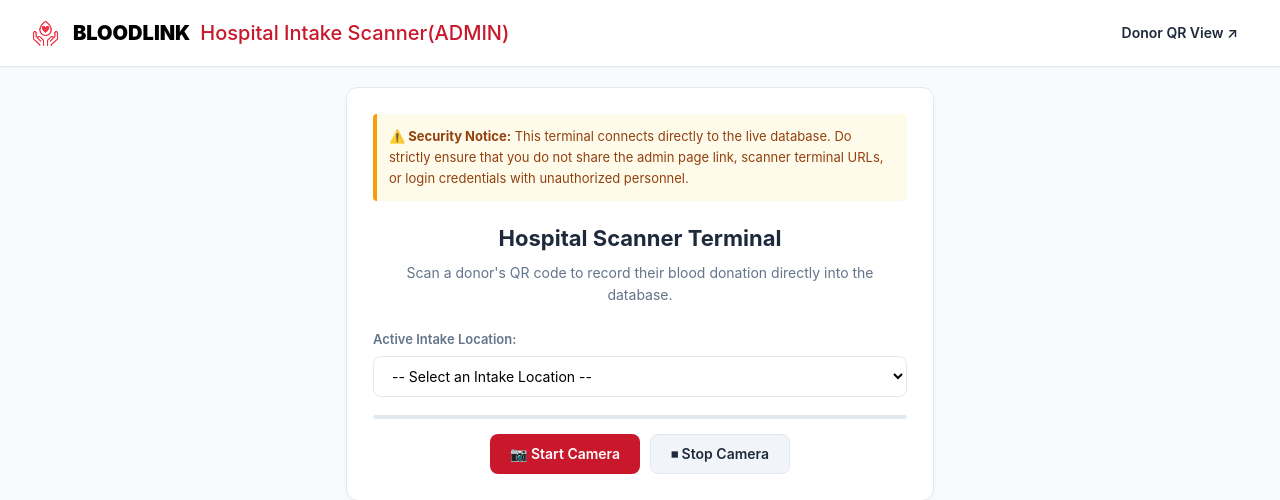
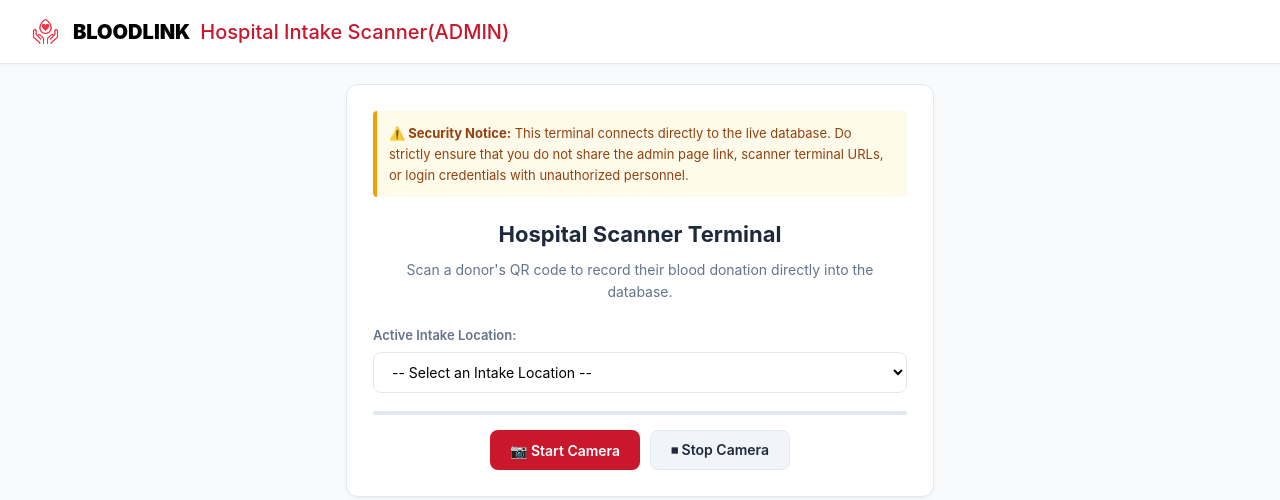
Before and after one commit to anuja77-lakshan/Blood-Donation-Manageement-Web-Application, a PHP site: page /scanner.php in a window 1280 px wide. Shown: the top 500 px of the page. Run offline with PHP 8.4, Linux system fonts and the light colour scheme; some libraries are stand-ins or nearby versions.

Commit message:
changed qr nav link (kavishkadhananjaya)

```diff
--- a/scanner.php
+++ b/scanner.php
@@ -91,9 +91,7 @@ require_once __DIR__ . '/config/db.php';
             <img src="images/bloodlink_logo.png" alt="BloodLink Logo" style="width: 35px; height: 35px; object-fit: contain;">
             <span style="color: black; font-weight: 900;">BLOODLINK</span> <span style="font-weight: 500;">Hospital Intake Scanner(ADMIN)</span>
         </a>
-        <div class="nav-links">
-            <a href="donor_qr.php" target="_blank">Donor QR View ↗</a>
-        </div>
+
     </nav>
 
     <div class="container scanner-container">
```
